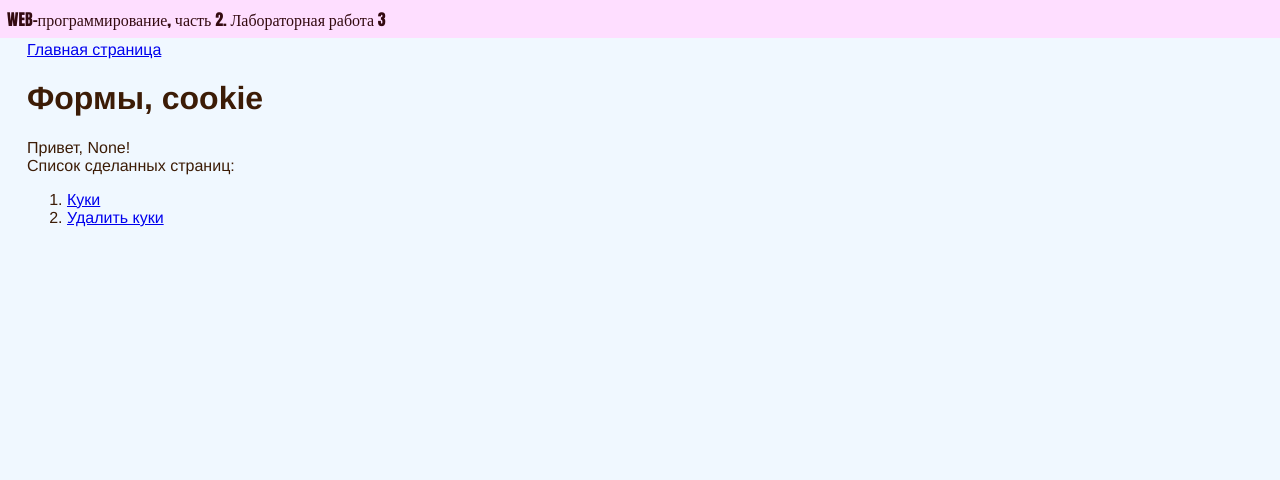
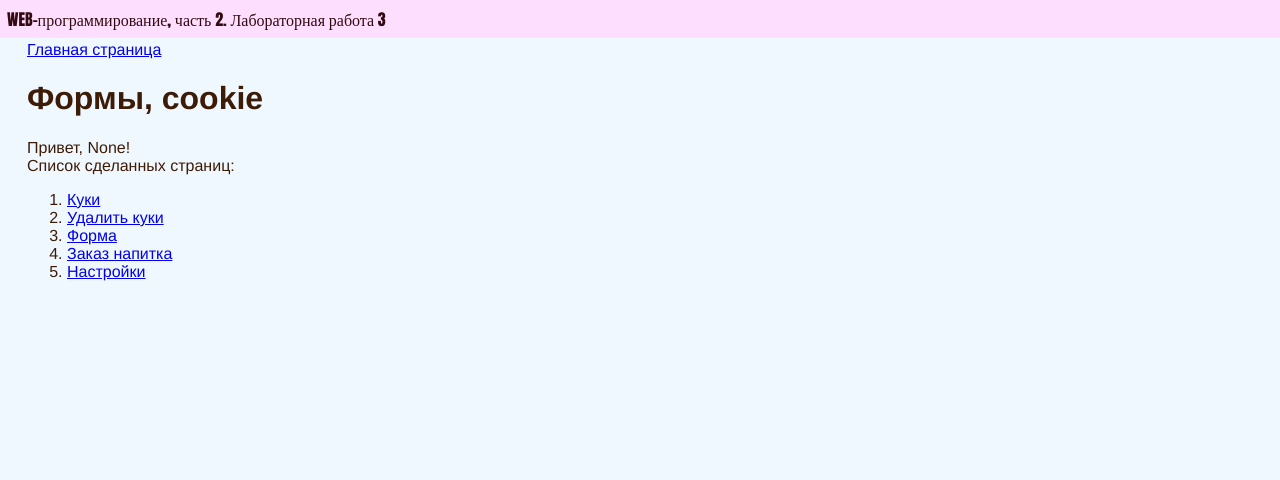
Before and after one commit to vmuruwu/web-5-semester, a Flask app: page /lab3/ in a window 1280 px wide. Shown: the top 480 px of the page. Run offline with Flask 3, Linux system fonts and the light colour scheme.

Commit message:
Настройки отображения

```diff
--- a/lab3.py
+++ b/lab3.py
@@ -71,3 +71,27 @@
 def success():
     price = request.args.get('price')
     return render_template('lab3/success.html', price=price)
+
+
+@lab3.route('/lab3/settings', methods=['GET', 'POST'])
+def settings():
+    if request.method == 'POST':
+        color = request.form.get('color')
+        bgcolor = request.form.get('bgcolor')
+        fontsize = request.form.get('fontsize')
+        fontfamily = request.form.get('fontfamily')
+
+        response = make_response(render_template('lab3/settings.html', color=color, bgcolor=bgcolor, fontsize=fontsize, fontfamily=fontfamily))
+        response.set_cookie('color', color)
+        response.set_cookie('bgcolor', bgcolor)
+        response.set_cookie('fontsize', fontsize)
+        response.set_cookie('fontfamily', fontfamily)
+
+        return response
+
+    color = request.cookies.get('color')
+    bgcolor = request.cookies.get('bgcolor')
+    fontsize = request.cookies.get('fontsize')
+    fontfamily = request.cookies.get('fontfamily')
+
+    return render_template('lab3/settings.html', color=color, bgcolor=bgcolor, fontsize=fontsize, fontfamily=fontfamily)
--- a/templates/base.html
+++ b/templates/base.html
@@ -7,6 +7,24 @@
     <link rel="stylesheet" href="{{url_for('static', filename='main.css')}}">
     <link rel="icon" href="{{ url_for('static', filename='/favicon-16x16.png') }}">
     <link rel="icon" href="{{ url_for('static', filename='/favicon-32x32.png') }}">
+    <style>
+        main {
+            {% if request.cookies.get('color') %}
+            color: {{ request.cookies.get('color') }};
+            {% endif %}
+            {% if request.cookies.get('bgcolor') %}
+            background-color: {{ request.cookies.get('bgcolor') }};
+            {% endif %}
+            {% if request.cookies.get('fontsize') %}
+            font-size: {{ request.cookies.get('fontsize') }}px;
+            {% endif %}
+            {% if request.cookies.get('fontfamily') %}
+            font-family: {{ request.cookies.get('fontfamily') }};
+            {% endif %}
+        }
+    </style>
+
+
 </head>
 <body>
     <header>
--- a/templates/lab3/lab3.html
+++ b/templates/lab3/lab3.html
@@ -17,5 +17,14 @@
         <li>
             <a href="/lab3/del_cookie">Удалить куки</a>
         </li>
+        <li>
+            <a href="/lab3/form1">Форма</a>
+        </li>
+        <li>
+            <a href="/lab3/order">Заказ напитка</a>
+        </li>
+        <li>
+            <a href="/lab3/settings">Настройки</a>
+        </li>
     </ol>
 {% endblock %}
```
Also changed, not shown: templates/lab3/settings.html (added, +33 -0 lines).
